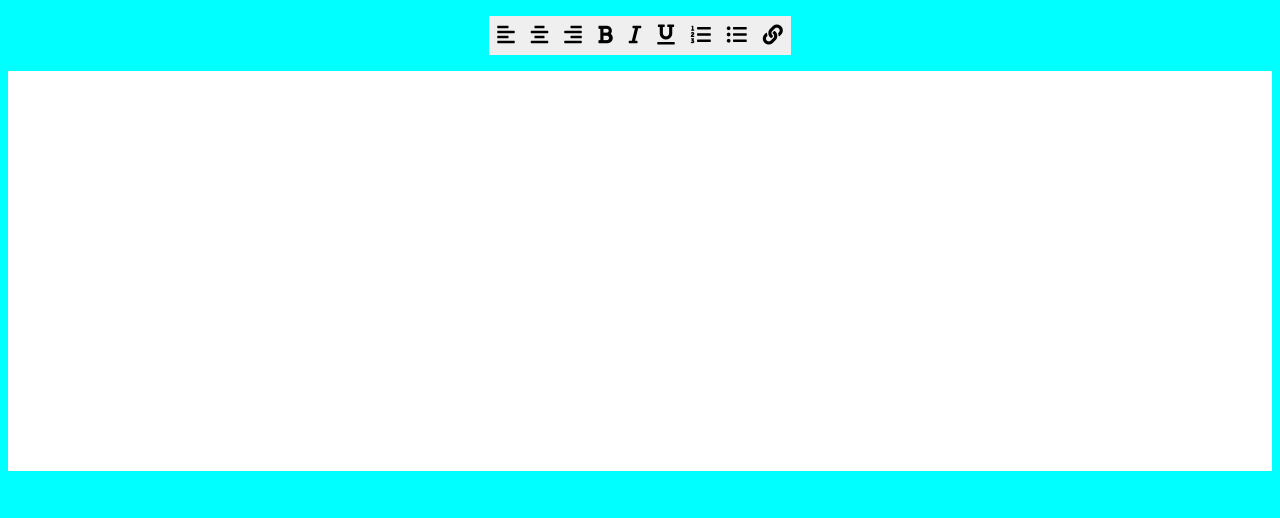
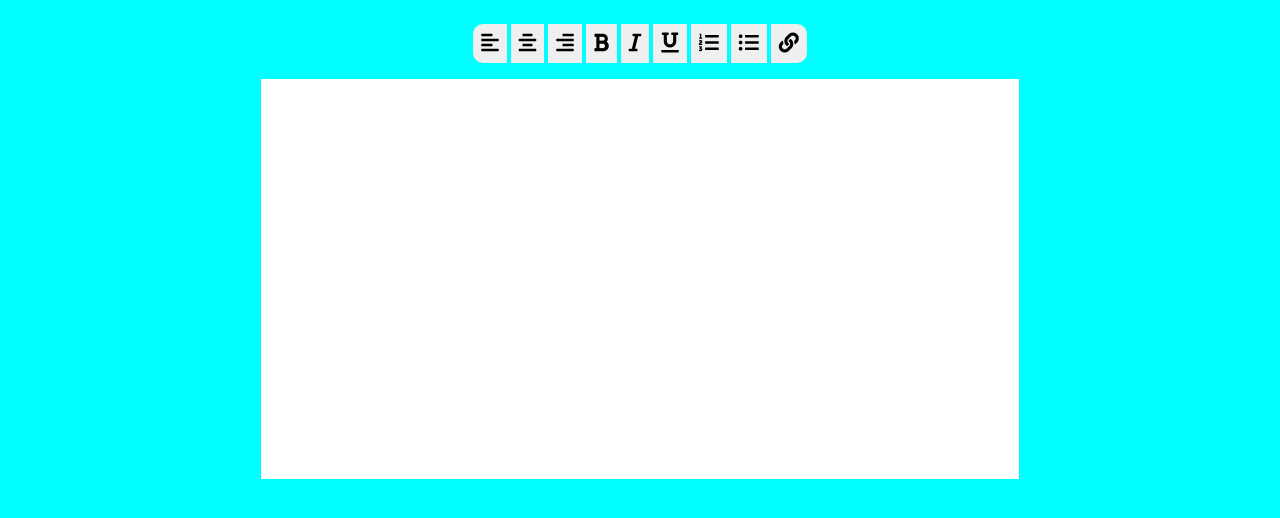
Before and after one commit to isaaccavalcantef/rich-text, a plain HTML site: page Index.html in a window 1280 px wide. Drawn offline with Linux system fonts and the light colour scheme.

Commit message:
estilo central

```diff
--- a/Css/style.css
+++ b/Css/style.css
@@ -1,6 +1,7 @@
 #bode {
 
     background-color: aqua;
+
 }
 
 *,
@@ -11,11 +12,19 @@
 
 }
 
+
+#principal {
+    display: flex;
+    flex-flow: column nowrap;
+    align-items: center;
+    justify-content: center;
+
+}
+
 .toolbar{
 
-    display: flex;
-    flex-flow: row nowrap;
-    justify-content: center;
+
+
     list-style: none;
     padding: 0;
     margin: 1rem;
@@ -25,7 +34,7 @@
 }
 
 .tool--btn{
-    display: block;
+
     border: none;
     padding: .5rem;
     font-size: 20px;
@@ -34,11 +43,14 @@
 }
 
 #output {
+
     background-color: white;
-    width: 100%;
+    width: 60%;
     height: 400px;
     box-shadow: 0 10px 20px rgba(0, 0, 0, 0.19), rgba(0, 0, 0, 0.23);
-    margin-top: 1rem;
+
+    padding: 20px 10px;
+
 
 
 }
--- a/Index.html
+++ b/Index.html
@@ -14,6 +14,8 @@
 
 </head>
     <body  id="bode" >
+
+    <div id="principal" >
 
         <div class="toolbar">
 
@@ -55,8 +57,11 @@
 
         </div>
 
-        <div id="output" contenteditable="true"></div>
+        <div id="output" contenteditable="true">
 
+        </div>
+
+    </div>
         <script src="/Js/app.js"></script>
 
     </body>
```
